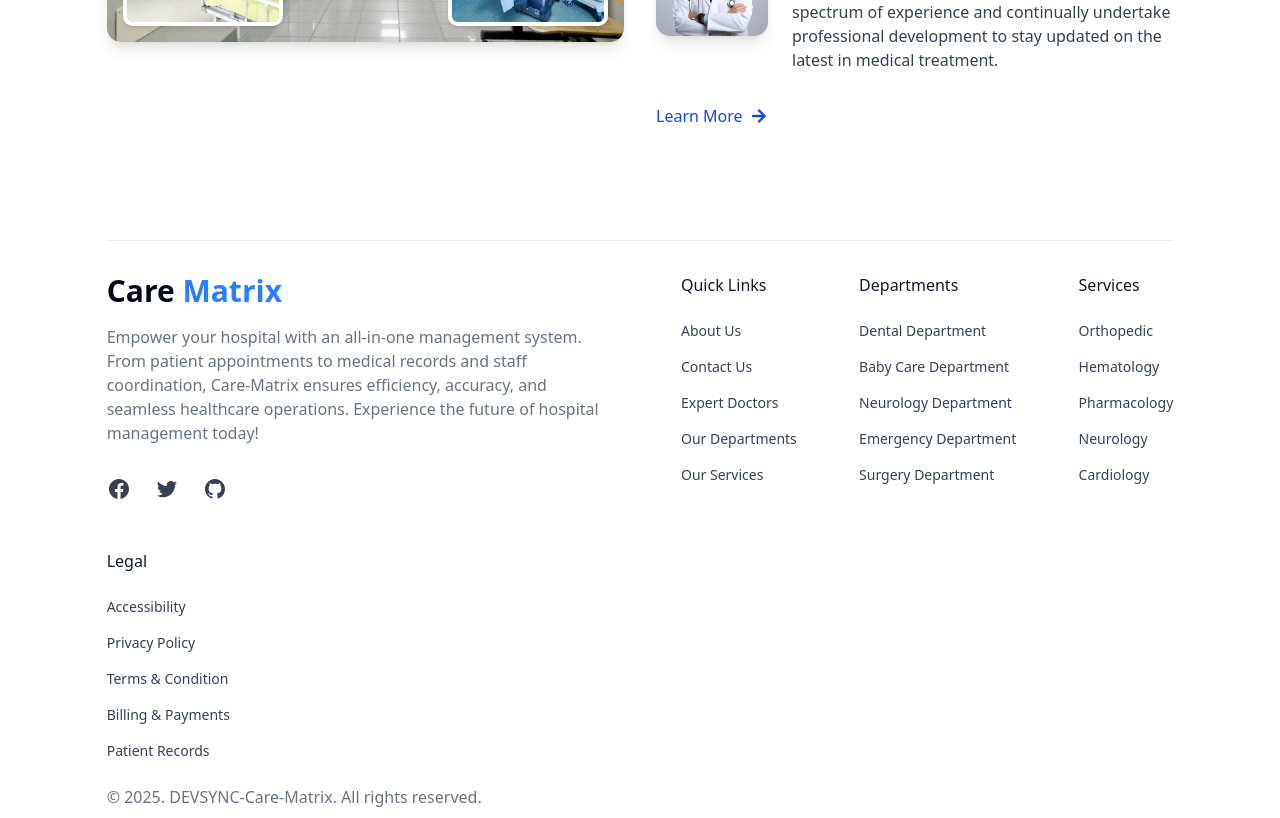
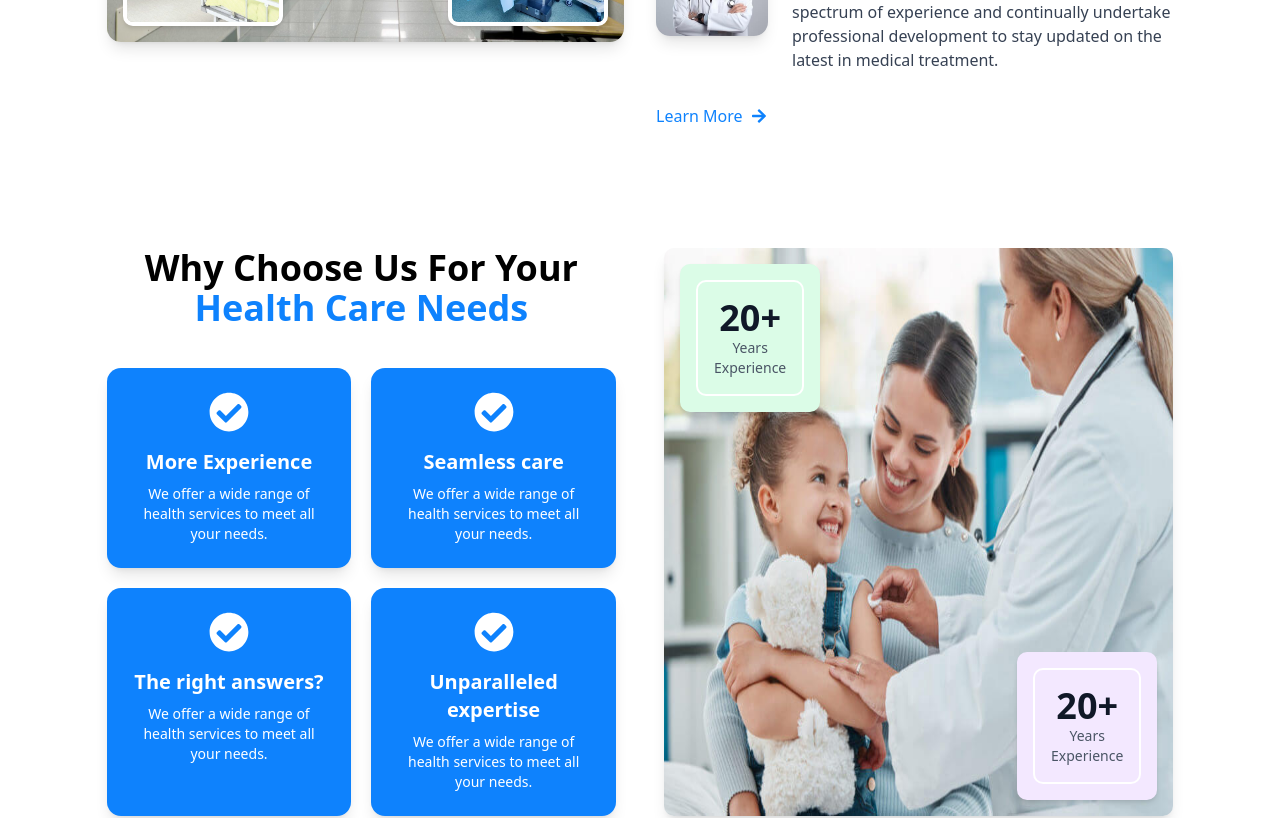
Before and after one commit to ssmahim01/Care-Matrix-With-Dev-Sync, a React (Vite) app: page /about-us in a window 1280 px wide. Shown: the part 500-1318 px from the top of the page. Built offline with nearby package versions, Linux system fonts and the light colour scheme.

Commit message:
added another section for details about us page

```diff
--- a/src/pages/AboutUs/DetailsAboutUs.jsx
+++ b/src/pages/AboutUs/DetailsAboutUs.jsx
@@ -1,9 +1,11 @@
+import HealthCare from './HeathCare';
 import MoreAboutUs from './MoreAboutUs';
 
 const DetailsAboutUs = () => {
     return (
         <div className=' py-16 md:py-20 mx-auto w-11/12 lg:w-10/12 max-w-screen-2xl'>
            <MoreAboutUs />
+           <HealthCare />
         </div>
     );
 };
--- /dev/null
+++ b/src/pages/AboutUs/HeathCare.jsx
@@ -0,0 +1,66 @@
+// WhyChooseUs.js
+import React from 'react';
+import { FaCheckCircle } from "react-icons/fa";
+const HealthCare = () => {
+
+    const items = [
+        { title: "More Experience", description: "We offer a wide range of health services to meet all your needs." },
+        { title: "Seamless care", description: "We offer a wide range of health services to meet all your needs." },
+        { title: "The right answers?", description: "We offer a wide range of health services to meet all your needs." },
+        { title: "Unparalleled expertise", description: "We offer a wide range of health services to meet all your needs." },
+      ];
+
+
+
+  return (
+   <section className='grid grid-cols-1 lg:grid-cols-2 gap-12 py-20 lg:py-30'>
+     {/* Left Side: Text */}
+    <div>
+    <div className="text-white flex flex-col items-center">
+        {/* title */}
+      <h1 className="text-4xl font-bold text-black mb-10 text-center">
+        Why Choose Us For Your <br /> <span className='text-[#0E82FD]'>Health Care Needs</span>
+      </h1>
+
+      {/* items card  */}
+      <div className="grid grid-cols-1 md:grid-cols-2 gap-5 w-full max-w-4xl">
+        {items.map((item, index) => (
+          <div key={index} className="bg-[#0E82FD] p-6 rounded-xl shadow-lg flex flex-col items-center text-center">
+            <FaCheckCircle size={40} className="text-white mb-4" />
+            <h2 className="text-xl font-semibold mb-2">{item.title}</h2>
+            <p className="text-sm">{item.description}</p>
+          </div>
+        ))}
+      </div>
+    </div>
+    </div>
+
+    {/* Right Side: Image */}
+    <div className="relative">
+        <img
+          src="/Doctor care.jpg"
+          alt="happy patient"
+          className="rounded-lg h-full w-full shadow-lg"
+        />
+
+
+        <div className="absolute top-2 sm:top-4 text-center left-2 sm:left-4 bg-green-100 p-2 sm:p-4 rounded-lg shadow-md">
+         <div className="border-2 rounded-lg border-white p-2 sm:p-4">
+         <p className="text-2xl md:text-3xl lg:text-4xl font-bold text-gray-900">20+</p>
+         <p className="text-gray-600 text-sm">Years <br /> Experience</p>
+         </div>
+        </div>
+
+        <div className="absolute bottom-2 sm:bottom-4 text-center right-2 sm:right-4 bg-purple-100 p-2 sm:p-4 rounded-lg shadow-md">
+         <div className="border-2 rounded-lg border-white p-2 sm:p-4">
+         <p className="text-2xl md:text-3xl lg:text-4xl font-bold text-gray-900">20+</p>
+         <p className="text-gray-600 text-sm">Years <br /> Experience</p>
+         </div>
+        </div>
+      </div>
+
+   </section>
+  );
+};
+
+export default HealthCare;
--- a/src/pages/AboutUs/MoreAboutUs.jsx
+++ b/src/pages/AboutUs/MoreAboutUs.jsx
@@ -57,7 +57,7 @@ const MoreAboutUs = () => {
           </div>
 
           {/* Learn More Button */}
-          <Link to="#" className="mt-8 inline-flex items-center text-blue-700 font-medium hover:underline">
+          <Link to="#" className="mt-8 inline-flex items-center text-[#0E82FD] font-medium hover:underline">
             Learn More <FaArrowRight className="ml-2" />
           </Link>
         </div>
```
Also changed, not shown: public/Doctor care.jpg (added).
